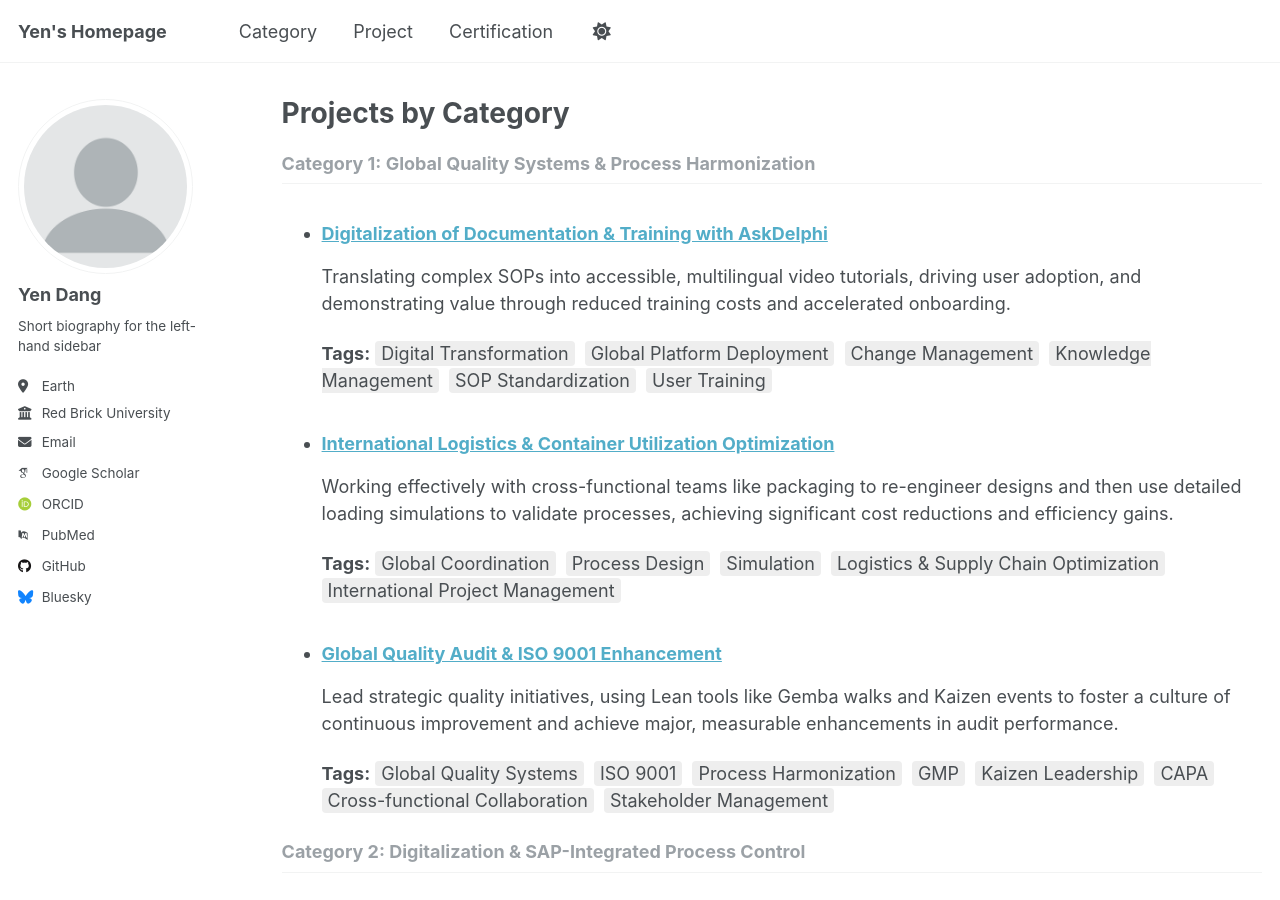
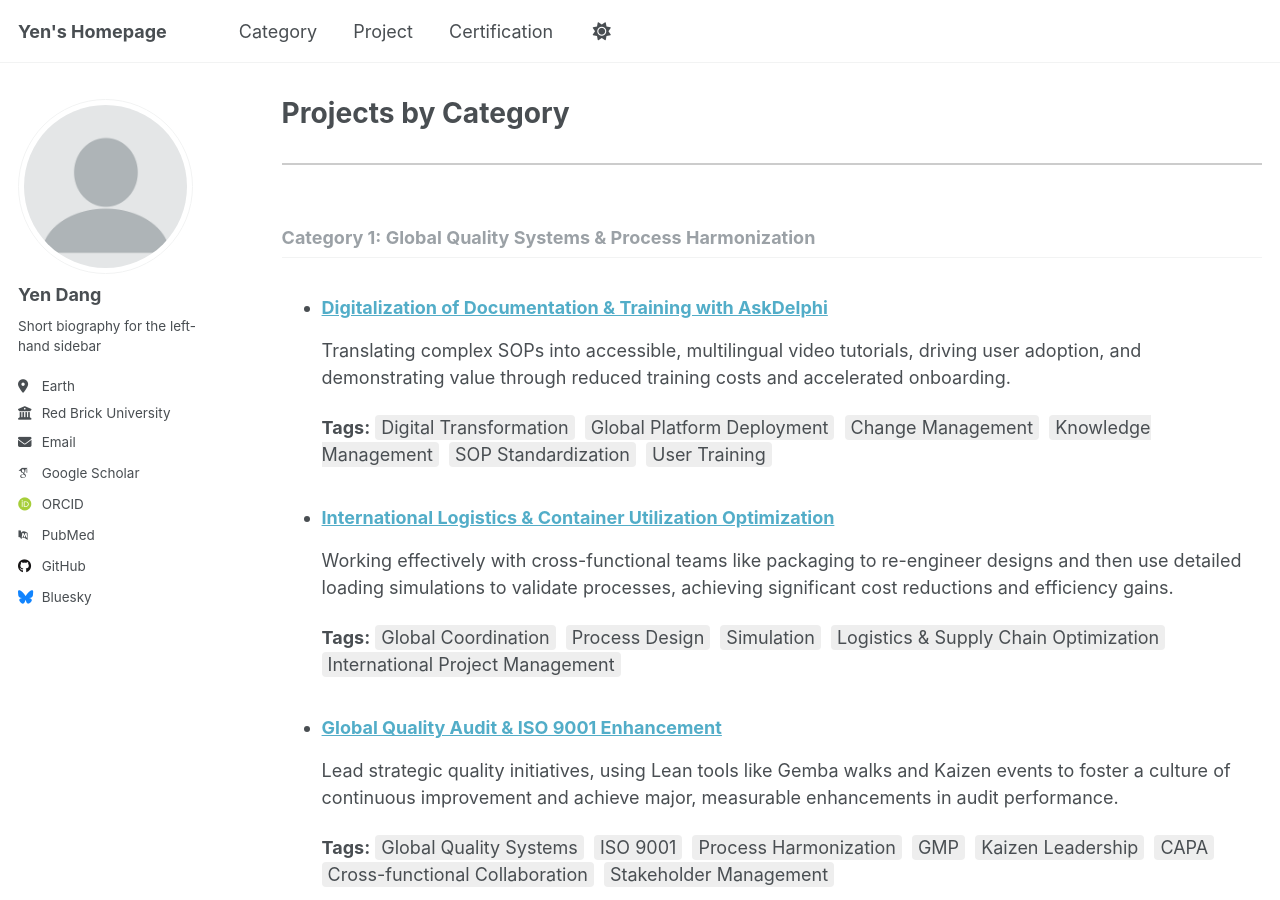
Before and after one commit to yen010390/yen010390.github.io, a Jekyll site: the page built from _pages/category-archive.html, in a window 1280 px wide and 900 px high. Built offline with Jekyll 4.4.1, drawn with Linux system fonts in a browser that asks for light colours; some web fonts are replaced.

Commit message:
Update category-archive.html

```diff
--- a/_pages/category-archive.html
+++ b/_pages/category-archive.html
@@ -10,6 +10,7 @@ author_profile: true
 
 {% for category in group_names %}
   {% assign projects = group_items[forloop.index0] %}
+  <div style="border-top: 2px solid #ccc; padding-top: 2em; margin-top: 2em;">
     <h2 id="{{ category | slugify }}" class="archive__subtitle">{{ category }}</h2>
     <ul>
       {% for project in projects %}
@@ -28,4 +29,5 @@ author_profile: true
         </li>
       {% endfor %}
     </ul>
+  </div>
 {% endfor %}
```
Lines whose indentation alone changed are shown as unchanged.
